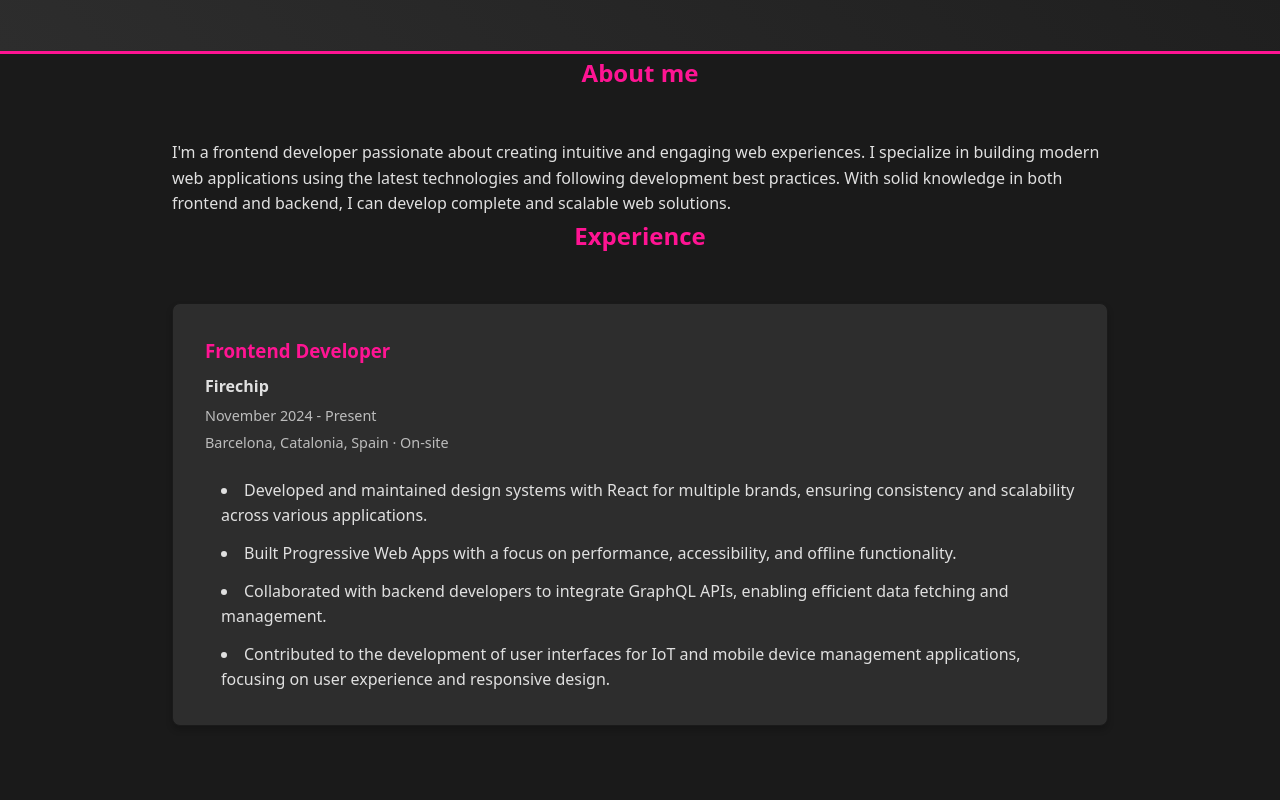
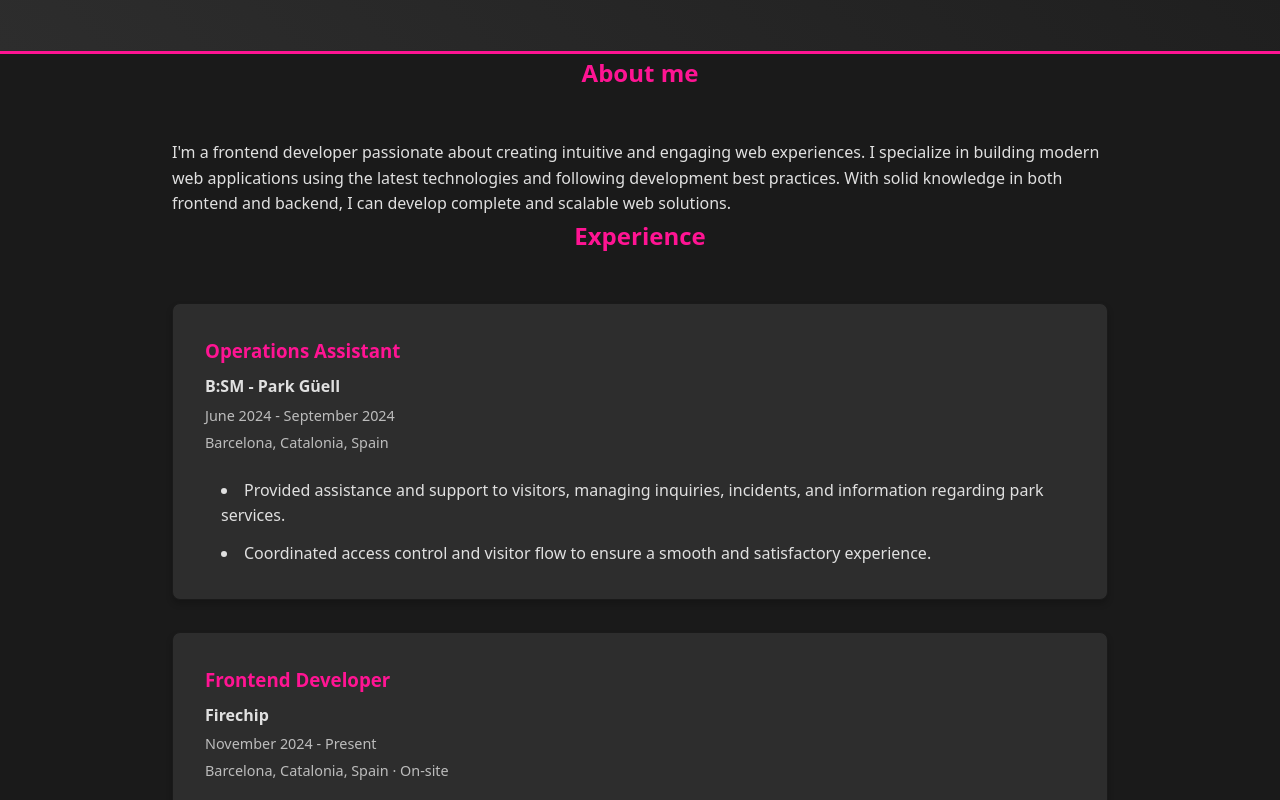
Before and after one commit to maargaafeerriiool/maargaafeerriiool.github.io, a plain HTML site: page index.html in a window 1280 px wide. Shown: the part 488-1288 px from the top of the page. Drawn offline with Linux system fonts and the light colour scheme.

Commit message:
Update index.html

```diff
--- a/index.html
+++ b/index.html
@@ -31,6 +31,20 @@
 
     <section id="experience" class="container">
         <h2>Experience</h2>
+
+        <div class="experience-card">
+            <div class="experience-header">
+                <h3>Operations Assistant</h3>
+                <span class="company">B:SM - Park Güell</span>
+                <span class="date">June 2024 - September 2024</span>
+                <span class="location">Barcelona, Catalonia, Spain</span>
+            </div>
+            <ul class="experience-details">
+                <li>Provided assistance and support to visitors, managing inquiries, incidents, and information regarding park services.</li>
+                <li>Coordinated access control and visitor flow to ensure a smooth and satisfactory experience.</li>
+            </ul>
+        </div>
+
         <div class="experience-card">
             <div class="experience-header">
                 <h3>Frontend Developer</h3>
```
